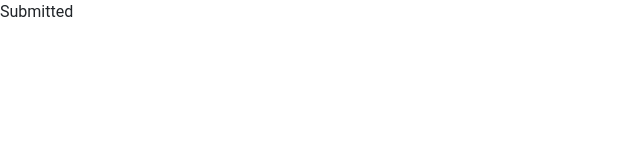
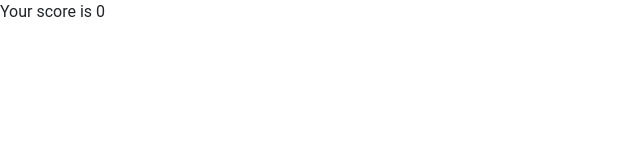
Before and after one commit to SamuelAbolade/CBT_react_app, a React (Create React App) app: page /Submit in a window 1280 px wide. Shown: the top 160 px of the page, without its empty margins (0-640 px from the left). Built offline with nearby package versions, Linux system fonts and the light colour scheme.

Commit message:
able to mark question after submit

```diff
--- a/src/Routes/Submit.js
+++ b/src/Routes/Submit.js
@@ -1,8 +1,16 @@
 import React from 'react'
-
+import { useSelector } from 'react-redux'
+import questions from "../questions"
 const Submit = () => {
+  const { optionReducer: { selectedOptions } } = useSelector((state) => (state))
+  const correctScore = questions.filter((question, i) => selectedOptions[i] == question.answer)
+  console.log(correctScore)
   return (
-    <div >Submitted</div>
+    <>
+      <div>
+        Your score is {correctScore.length}
+      </div>
+    </>
   )
 }
 
```
